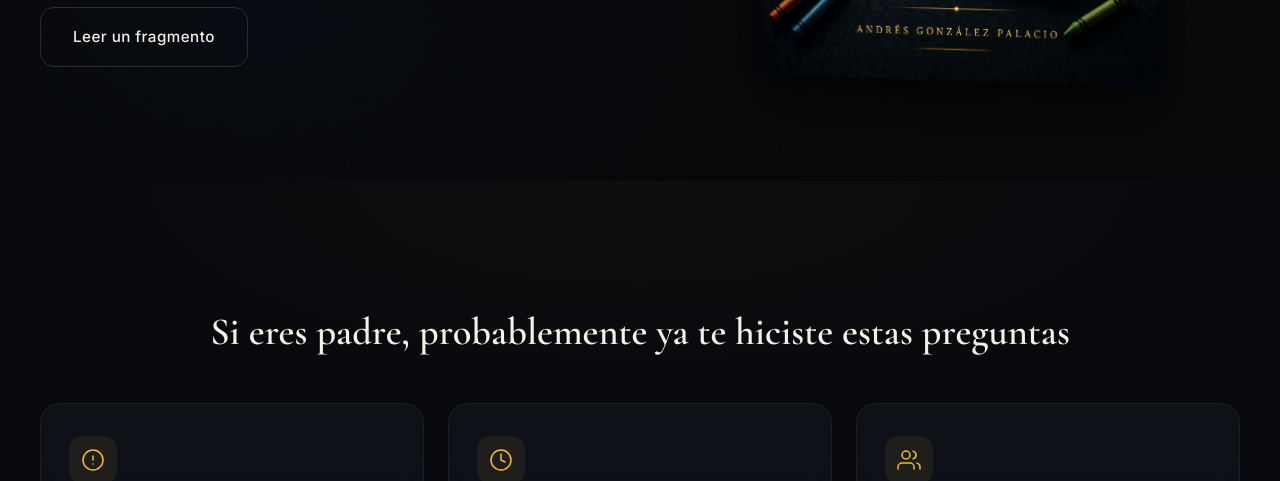
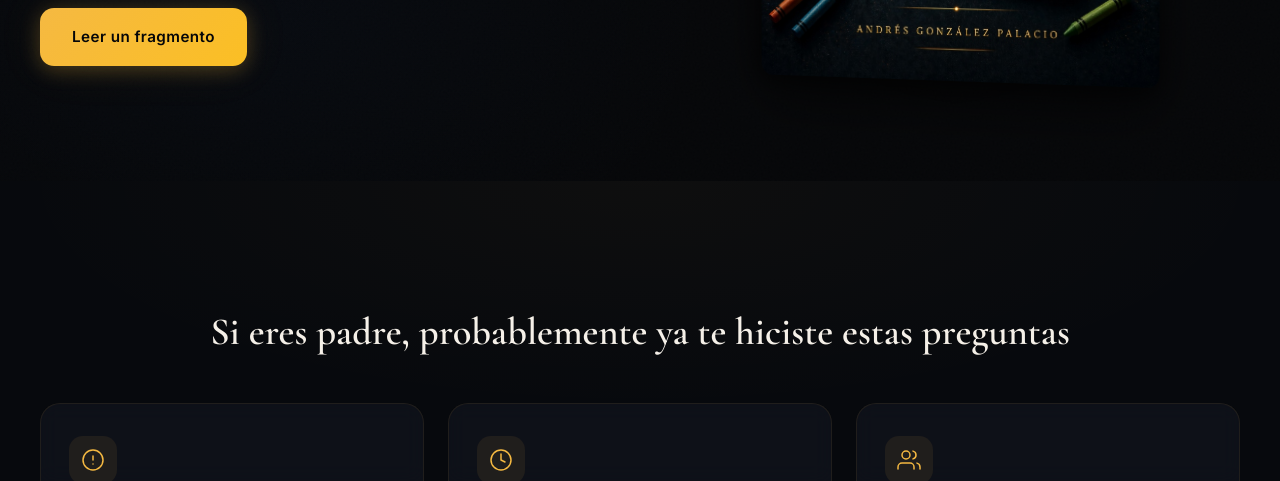
Before and after one commit to andresgonzalezindahouse-ui/el-problema-no-son-las-pantallas, a website built with Vite: page index.html in a window 1280 px wide. Shown: the part 619-1100 px from the top of the page. Built offline with nearby package versions, Linux system fonts and the light colour scheme; a web font is replaced by a local one.

Commit message:
style: make 'Leer un fragmento' button more prominent

```diff
--- a/index.html
+++ b/index.html
@@ -78,7 +78,7 @@
             </a>
           </div>
           <div class="hero__actions anim-fade-up" style="--delay: 0.55s">
-            <a href="#fragmento" class="btn btn--ghost" id="hero-fragment-btn">
+            <a href="#fragmento" class="btn btn--primary" id="hero-fragment-btn">
               Leer un fragmento
             </a>
           </div>
```
